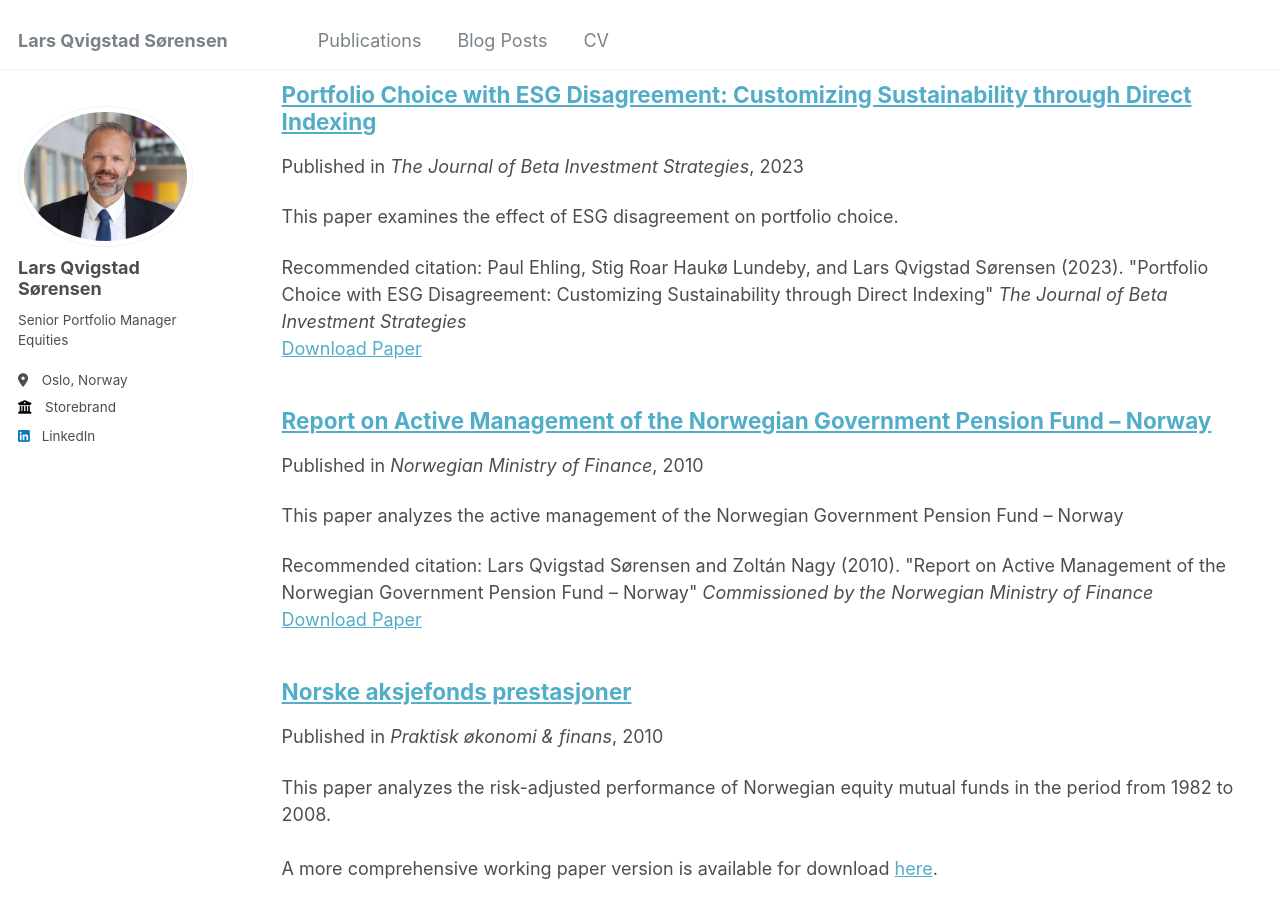
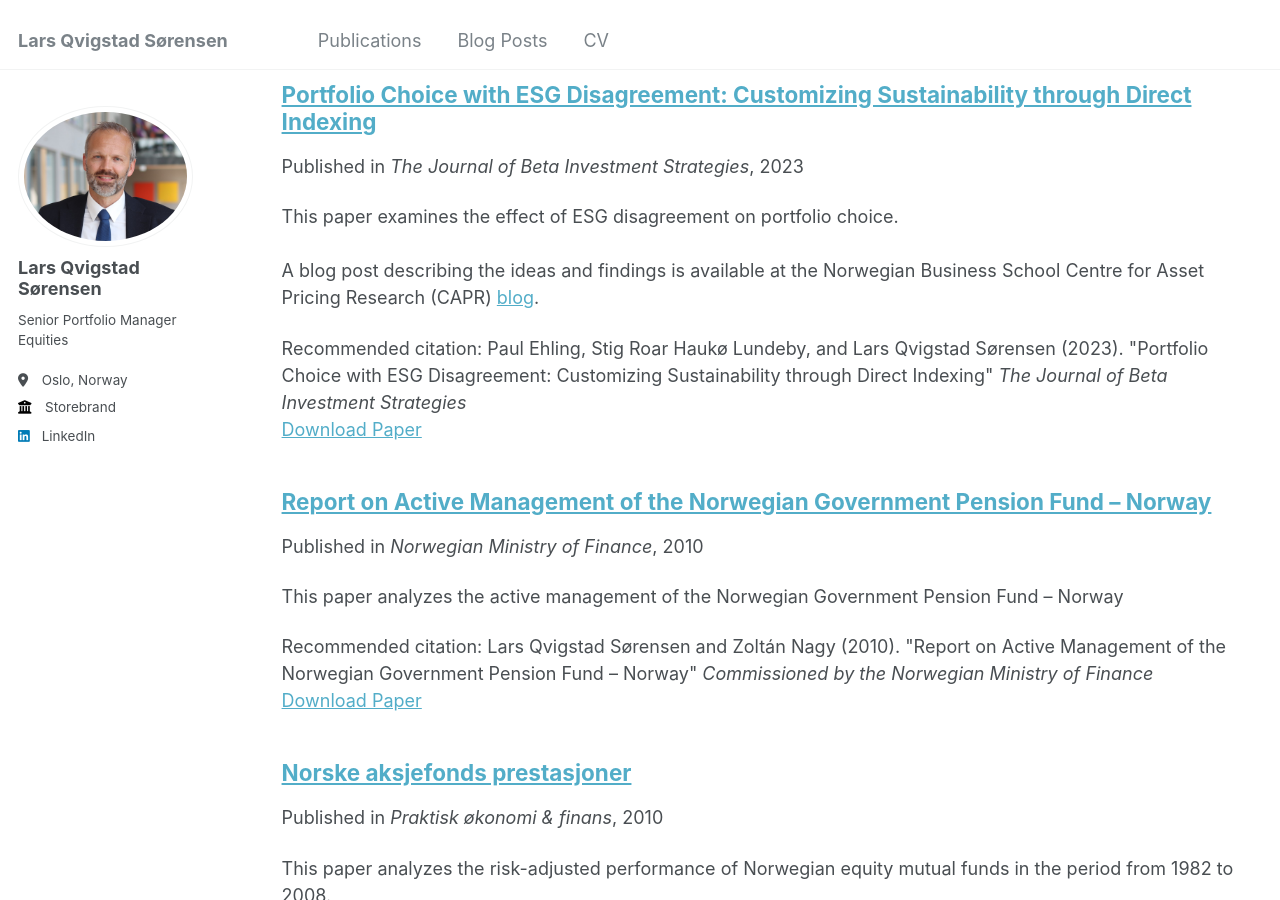
Before and after one commit to lars-qvigstad-sorensen/lars-qvigstad-sorensen.github.io, a Jekyll site: the page built from _pages/publications.md, in a window 1280 px wide and 900 px high, scrolled down 370 px. Built offline with Jekyll 4.4.1, drawn with Linux system fonts in a browser that asks for light colours.

Commit message:
Update 2023-08-esg-disagreement.md

```diff
--- a/_publications/2023-08-esg-disagreement.md
+++ b/_publications/2023-08-esg-disagreement.md
@@ -2,7 +2,7 @@
 title: "Portfolio Choice with ESG Disagreement: Customizing Sustainability through Direct Indexing"
 collection: publications
 permalink: /publication/2023-08-esg-disagreement
-excerpt: 'This paper examines the effect of ESG disagreement on portfolio choice.'
+excerpt: 'This paper examines the effect of ESG disagreement on portfolio choice.<br /><br />A blog post describing the ideas and findings is available at the Norwegian Business School Centre for Asset Pricing Research (CAPR) [blog](https://www.bi.edu/research/research-centres/centre-for-asset-pricing-research/blog/how-esg-disagreement-affects-portfolios/).'
 date: 2023-08-31
 venue: 'The Journal of Beta Investment Strategies'
 paperurl: 'https://www.pm-research.com/content/iijindinv/14/3/132'
```
